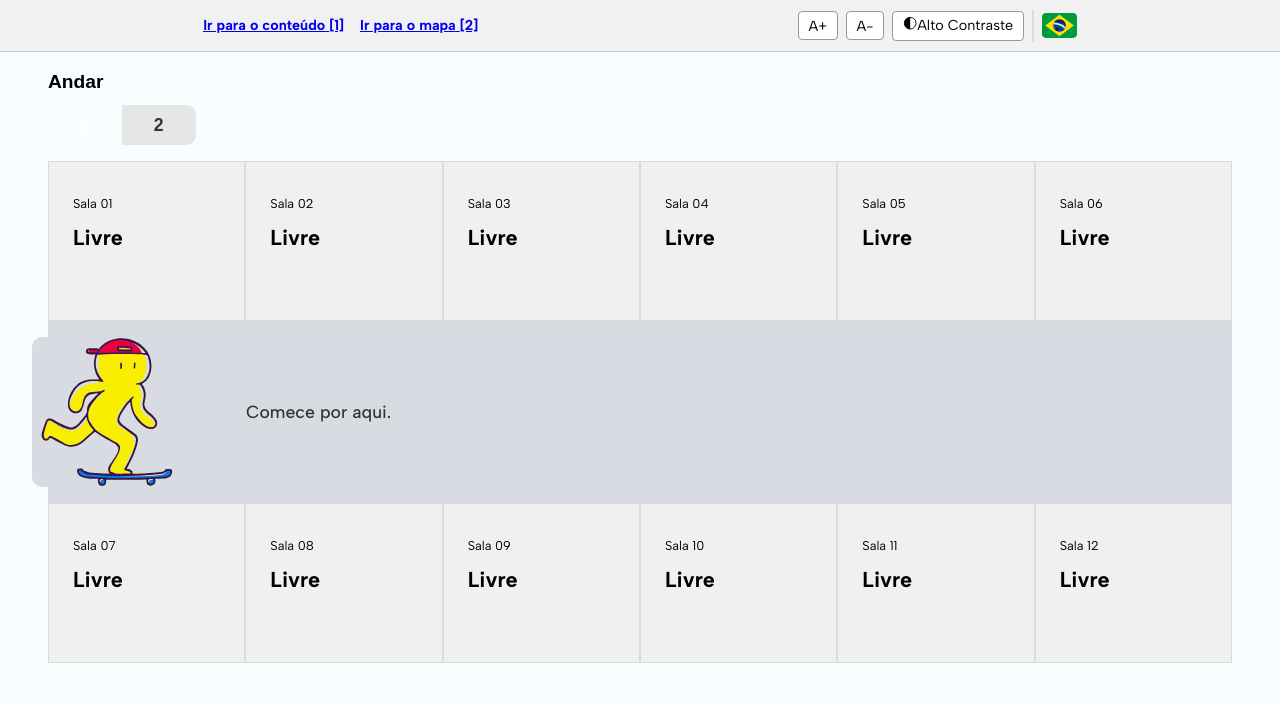
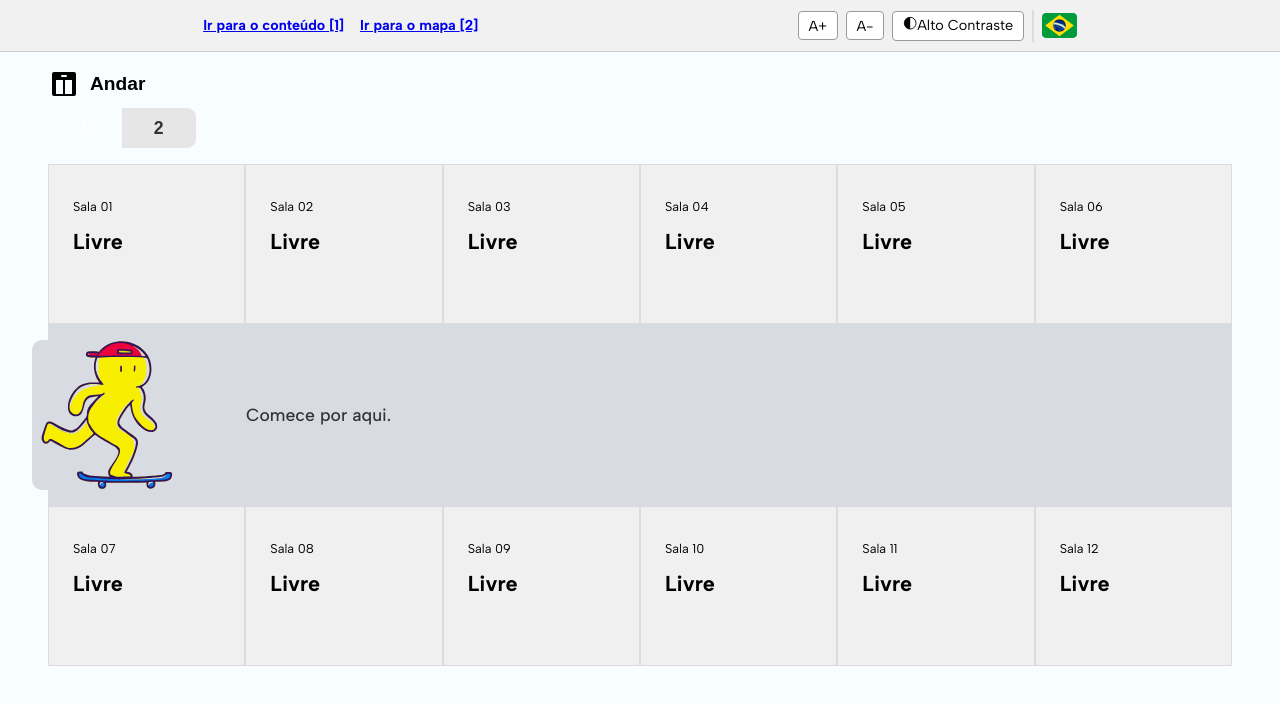
Before and after one commit to TheBugs-io/cadeasala-front, a React (Vite) app: page /mapa-salas in a window 1280 px wide. Shown: the top 704 px of the page. Built offline with nearby package versions, Linux system fonts and the light colour scheme; no server answers.

Commit message:
add: using label group with elevator icon

```diff
--- a/src/app/Features/SMD-Maps/components/AndarSelector.jsx
+++ b/src/app/Features/SMD-Maps/components/AndarSelector.jsx
@@ -1,12 +1,16 @@
 import React, { useState } from 'react';
 import '../styles/FloorSelector.css';
+import { PiElevatorFill } from "react-icons/pi";
 
 const FloorSelector = () => {
   const [andarSelecionado, setAndarSelecionado] = useState(1);
 
   return (
     <div className="floor-selector">
+      <div className="floor-header" aria-description='Seleção de Andar'>
+      <PiElevatorFill className="elevator-icon" size={32} />
       <h1 className="label">Andar</h1>
+      </div>
       <div className="options">
         {[1, 2].map((andar) => (
           <button
--- a/src/app/Features/SMD-Maps/styles/FloorSelector.css
+++ b/src/app/Features/SMD-Maps/styles/FloorSelector.css
@@ -4,6 +4,12 @@
   flex-direction: column;
   align-items: flex-start;
   gap: 8px;
+}
+
+.floor-header{
+  display: flex;
+  align-items: center;
+  gap: 10px;
 }
 
 .label {
```
